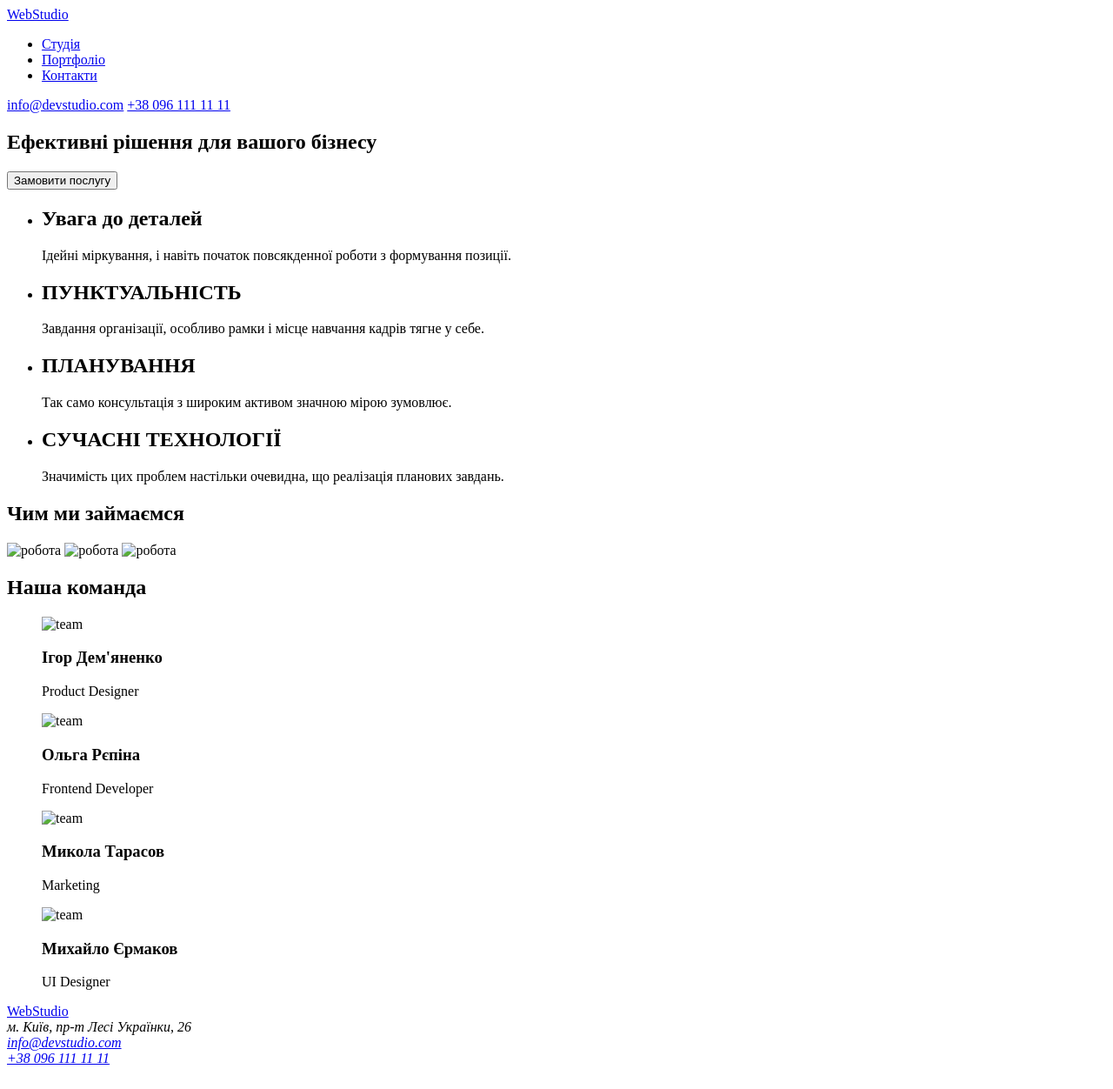
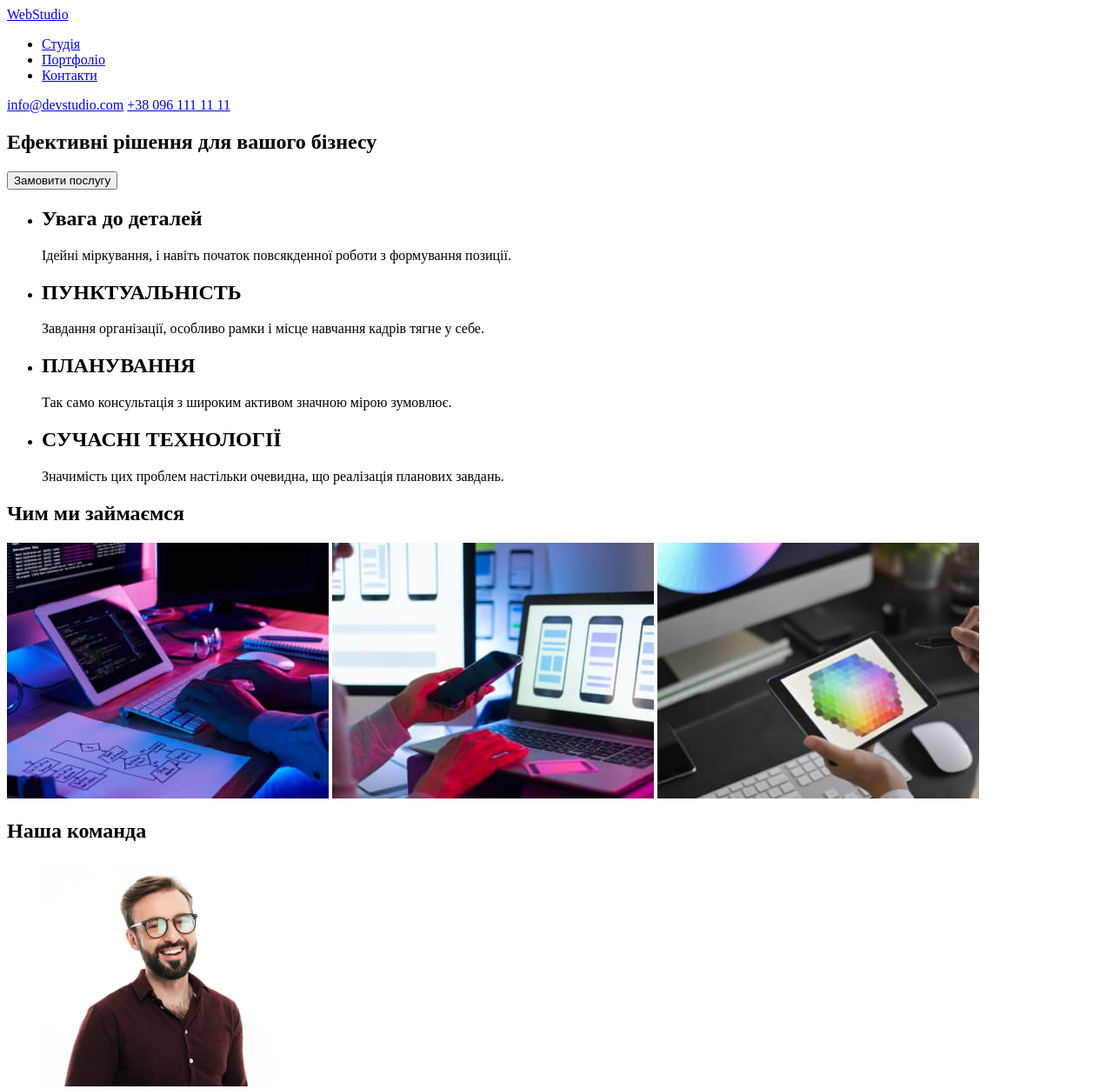
Before and after one commit to AKSEIEV/goit-markup-hw-01, a plain HTML site: page index.html in a window 1280 px wide. Shown: the top 1252 px of the page at 87% size. Drawn offline with Linux system fonts and the light colour scheme.

Commit message:
Summary (required)

```diff
--- a/index.html
+++ b/index.html
@@ -62,15 +62,15 @@
         <h1>
             Чим ми займаємся
         </h1>
-        <img src="../jobs/img.jpg" alt="робота" width="370" height="294">
-        <img src="../jobs/img1.jpg" alt="робота" width="370" height="294">
-        <img src="../jobs/img2.jpg" alt="робота" width="370" height="294">
+        <img src="./img/робота/1.jpg" alt="робота" width="370" height="294">
+        <img src="./img/робота/2.jpg" alt="робота" width="370" height="294">
+        <img src="./img/робота/3.jpg" alt="робота" width="370" height="294">
     </section>
 
     <section>
         <h1>Наша команда</h1>
         <figure>
-            <img src="../squad/img-3.jpg" alt="team" width="270" height="260">
+            <img src="./img/команда/img.jpg" alt="team" width="270" height="260">
             <!-- Текст пояснення, який буде під зображенням -->
             <figcaption>
                 <h3>Ігор Дем'яненко</h3>
@@ -78,7 +78,7 @@
             </figcaption>
         </figure>
         <figure>
-            <img src="../squad/img-2.jpg" alt="team" width="270" height="260">
+            <img src="./img/команда/img2.jpg" alt="team" width="270" height="260">
             <!-- Текст пояснення, який буде під зображенням -->
             <figcaption>
                 <h3>Ольга Рєпіна</h3>
@@ -86,7 +86,7 @@
             </figcaption>
         </figure>
         <figure>
-            <img src="../squad/img-1.jpg" alt="team" width="270" height="260">
+            <img src="./img/команда/img3.jpg" alt="team" width="270" height="260">
             <!-- Текст пояснення, який буде під зображенням -->
             <figcaption>
                 <h3>Микола Тарасов</h3>
@@ -94,7 +94,7 @@
             </figcaption>
         </figure>
         <figure>
-            <img src="../squad/img-5.jpg" alt="team" width="270" height="260">
+            <img src="./img/команда/img4.jpg" alt="team" width="270" height="260">
             <!-- Текст пояснення, який буде під зображенням -->
             <figcaption>
                 <h3>Михайло Єрмаков</h3>
```
Also changed, not shown: img/jobs/img.jpg (deleted), img/jobs/img1.jpg (deleted), img/jobs/img2.jpg (deleted), img/squad/img.jpg (deleted), img/команда/img.jpg (renamed from img/squad/img-3.jpg), img/команда/img2.jpg (renamed from img/squad/img-2.jpg), img/команда/img3.jpg (renamed from img/squad/img-1.jpg), img/команда/img4.jpg (added), img/робота/1.jpg (added), img/робота/2.jpg (added), img/робота/3.jpg (added).
